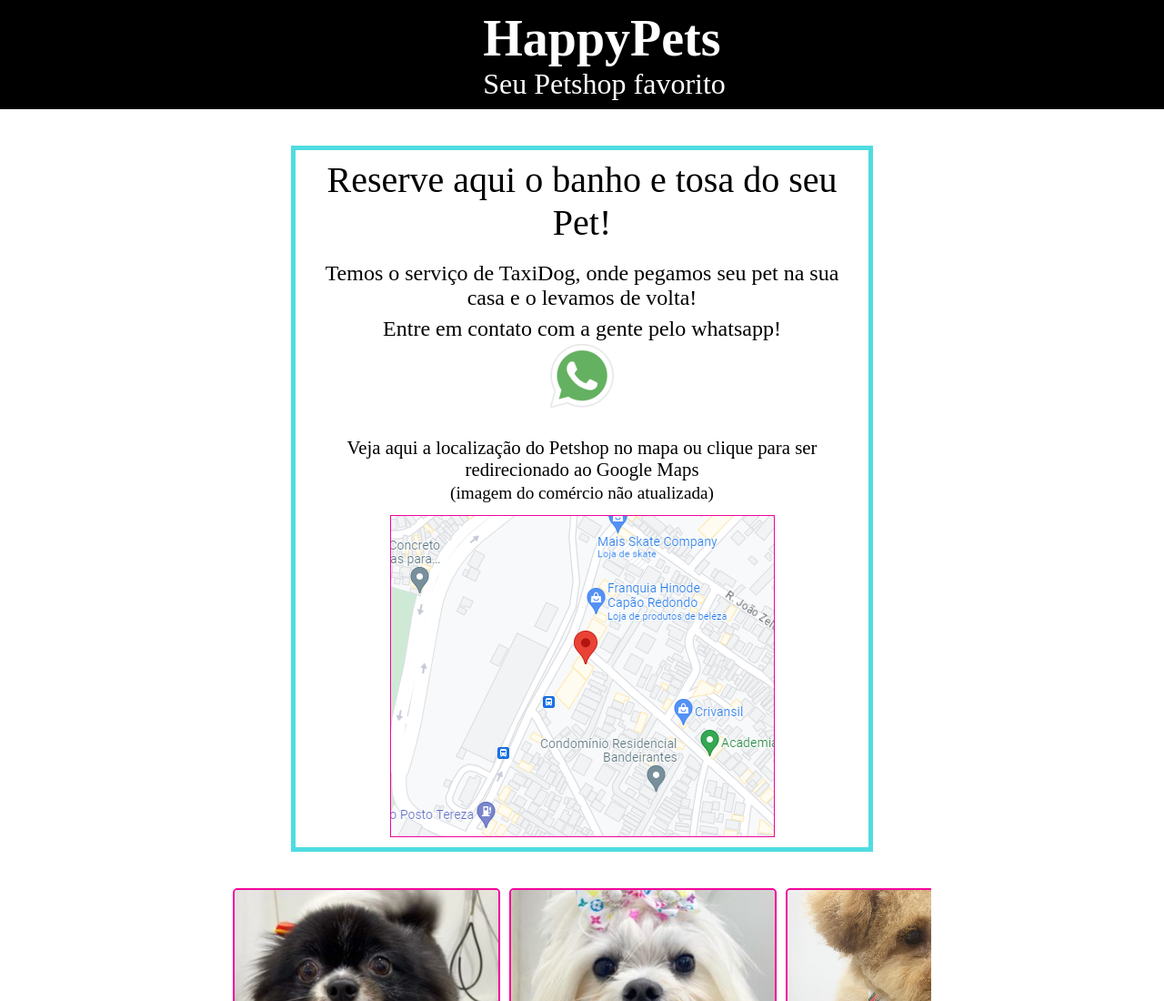
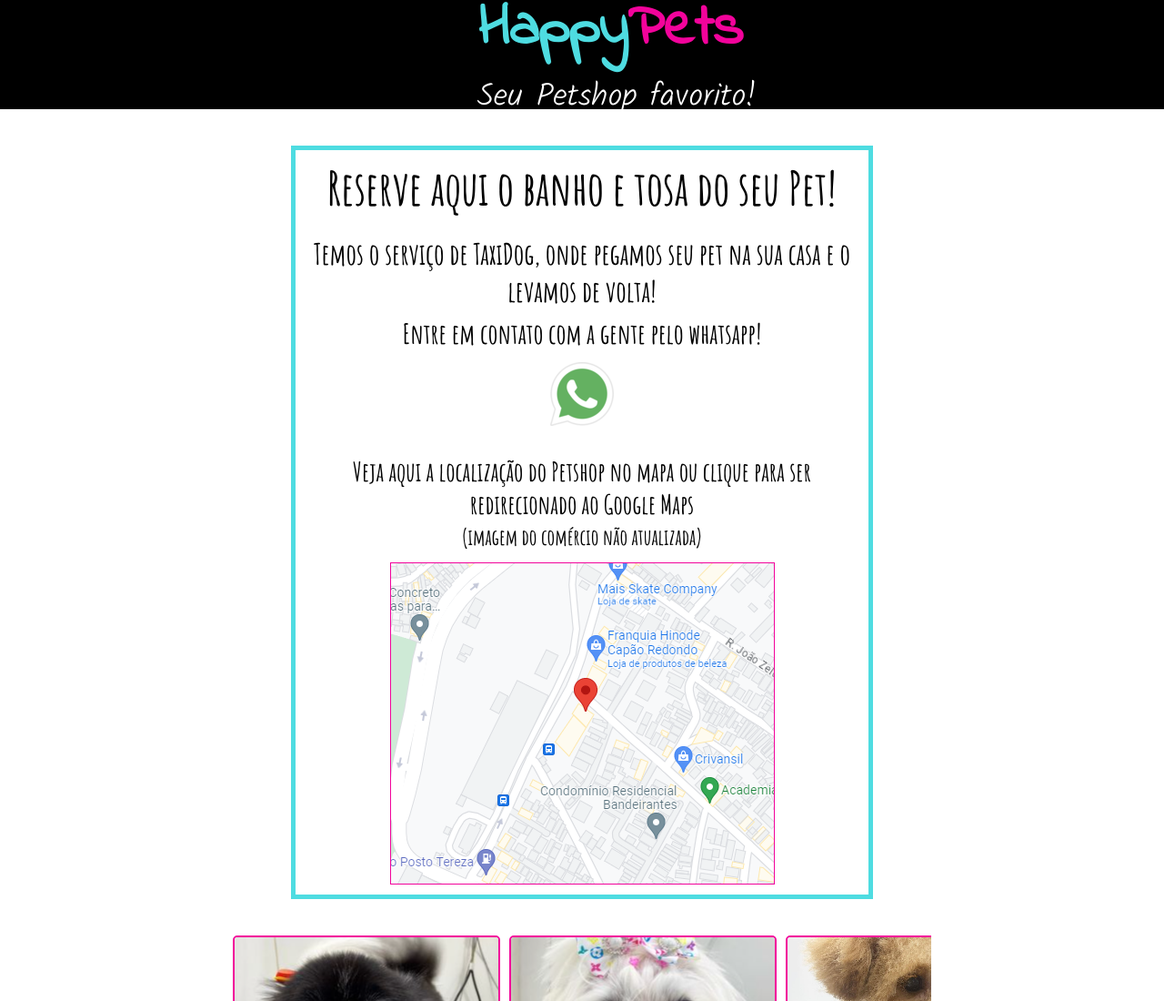
Before and after one commit to Liratheboy/Happy_petshop, a plain HTML site: page html/paginaPrincipal.html in a window 1280 px wide. Shown: the top 1100 px of the page at 91% size. Drawn offline with Linux system fonts and the light colour scheme.

Commit message:
add fonts

```diff
--- a/estilos - css/css.css
+++ b/estilos - css/css.css
@@ -1,3 +1,10 @@
+@font-face {
+  font-family: 'indie';
+  src: url('../IndieFlower-Regular.ttf') format(truetype);
+  font-weight: normal;
+  font-style: normal;
+}
+
 /*Cor Fundo - */
 :root{
   --cor-azul: #4EDCE1;
@@ -24,16 +31,27 @@
 }
 
 .titulo_header{
-  margin-left: 41.5vw;
-  font-size: 3.5rem;
+  font-family: indie;
+  margin-left: 41.1vw;
+  font-size: 4rem;
+}
+
+.span1{
+  color: #4EDCE1;
+}
+
+.span2{
+  color: #F2039B;
 }
 
 .frase_efeito{
-  margin-left: 41.5vw;
-  font-size: 2rem;
+  font-family: 'Kalam', cursive;
+  margin-left: 41vw;
+  font-size: 2.2rem;
 }
 
 .main_container{
+  font-family: 'Amatic SC', cursive;
   margin-top: 5vh;
 }
 
@@ -52,25 +70,26 @@
 }
 
 .reserva_texto{
-  font-size: 2.5rem;
+  font-size: 3.2rem;
 }
 
 .taxidog_texto{
   margin-top: 1vw;
-  font-size: 1.5rem;
+  font-size: 2rem;
 }
 
 .contato_texto{
-  font-size: 1.5rem;
+  font-size: 1.9rem;
+  margin-bottom: 10px;
 }
 
 .localizacao_texto{
-  font-size: 1.3rem;
+  font-size: 1.8rem;
 }
 
 .obs_localizacao{
   text-align: center;
-  font-size: 1.2rem;
+  font-size: 1.5rem;
 }
 
 .img_localizacao{
--- a/html/paginaPrincipal.html
+++ b/html/paginaPrincipal.html
@@ -5,6 +5,15 @@
   <meta http-equiv="X-UA-Compatible" content="IE=edge">
   <meta name="viewport" content="width=device-width, initial-scale=1.0">
   <link rel="stylesheet" href="../estilos - css/css.css">
+
+  <link rel="preconnect" href="https://fonts.googleapis.com">
+  <link rel="preconnect" href="https://fonts.gstatic.com" crossorigin>
+  <link href="https://fonts.googleapis.com/css2?family=Kalam:wght@300&family=Lilita+One&display=swap" rel="stylesheet">
+
+  <link rel="preconnect" href="https://fonts.googleapis.com">
+  <link rel="preconnect" href="https://fonts.gstatic.com" crossorigin>
+  <link href="https://fonts.googleapis.com/css2?family=Amatic+SC:wght@700&display=swap" rel="stylesheet">
+
   <title>Happy Petshop</title>
 </head>
 <body>
@@ -12,12 +21,12 @@
   <header class="header_container">
     <div class="primeiro_bloco_header">
       <h1 class="titulo_header">
-        HappyPets
+       <span class="span1">Happy</span><span class="span2">Pets</span>
       </h1>
     </div>
     <div class="segundo_bloco_header">
       <p class="frase_efeito">
-        Seu Petshop favorito
+        Seu Petshop favorito!
       </p>
     </div>
   </header>
```
Also changed, not shown: IndieFlower-Regular.ttf (added), OFL.txt (added).
